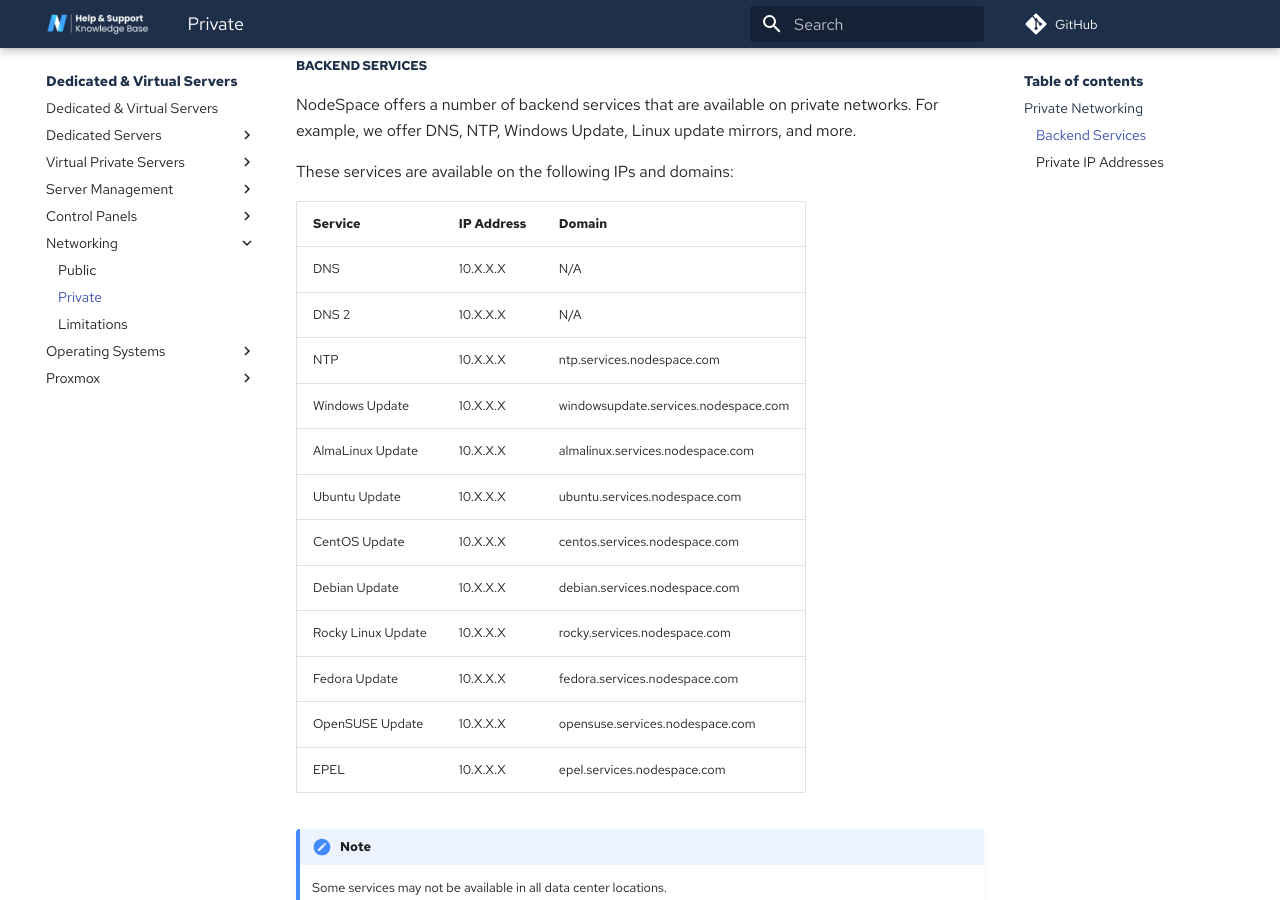
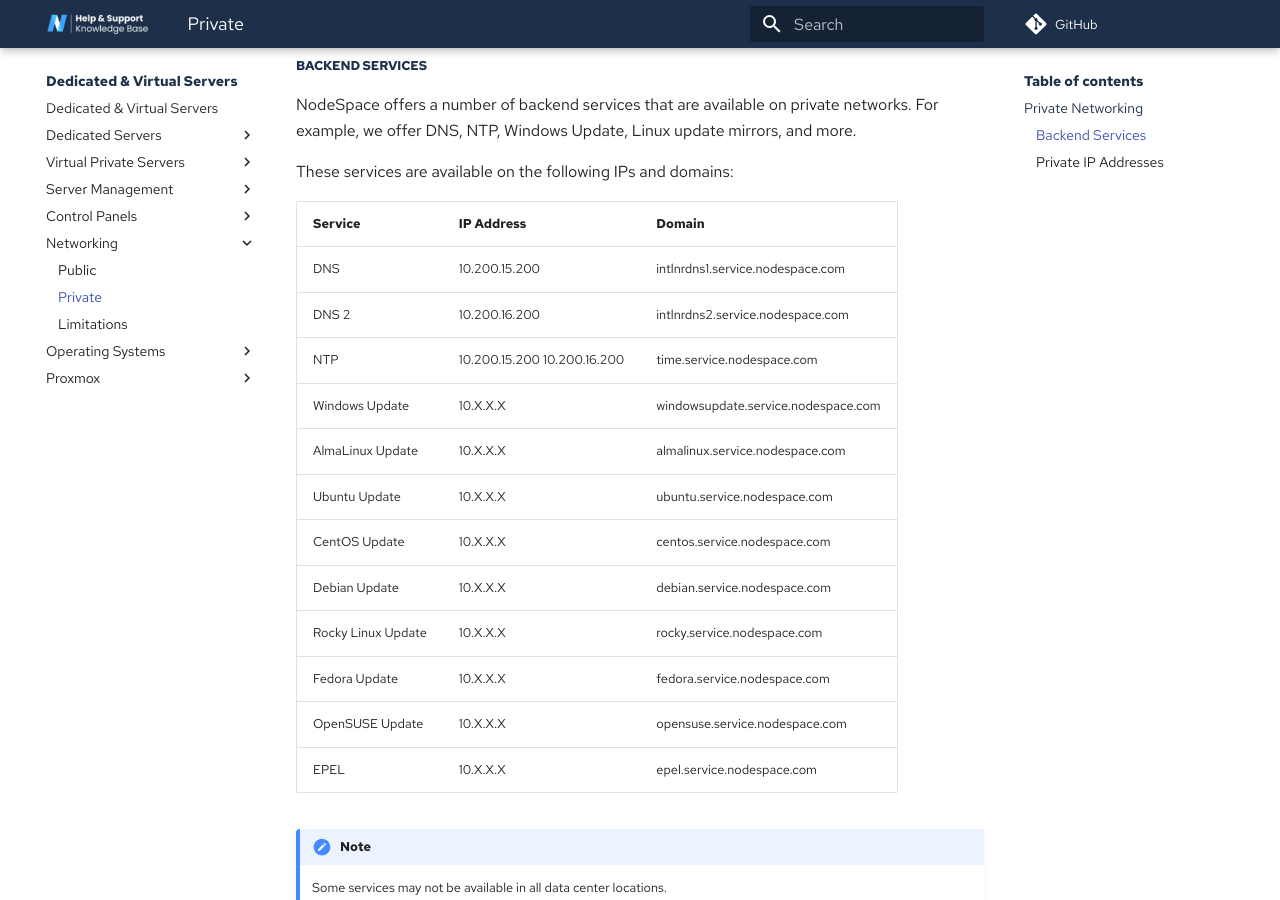
Before and after one commit to nodespacehosting/nodespace-learn, an MkDocs documentation site: the page built from docs/servers/networking/private.md, in a window 1280 px wide and 900 px high, scrolled down 484 px. Built offline with MkDocs 1.6.1 and Material for MkDocs 9.7.7, drawn with Linux system fonts in a browser that asks for light colours; some web fonts are replaced; comment, search, counter and statistics services are not loaded.

Commit message:
Adding internal services

```diff
--- a/docs/servers/networking/private.md
+++ b/docs/servers/networking/private.md
@@ -13,18 +13,18 @@ These services are available on the following IPs and domains:
 
 | Service | IP Address | Domain |
 | ------- | ---------- | ------ |
-| DNS     | 10.X.X.X   | N/A    |
-| DNS 2   | 10.X.X.X   | N/A    |
-| NTP     | 10.X.X.X   | ntp.services.nodespace.com |
-| Windows Update | 10.X.X.X | windowsupdate.services.nodespace.com |
-| AlmaLinux Update | 10.X.X.X | almalinux.services.nodespace.com |
-| Ubuntu Update | 10.X.X.X | ubuntu.services.nodespace.com |
-| CentOS Update | 10.X.X.X | centos.services.nodespace.com |
-| Debian Update | 10.X.X.X | debian.services.nodespace.com |
-| Rocky Linux Update | 10.X.X.X | rocky.services.nodespace.com |
-| Fedora Update | 10.X.X.X | fedora.services.nodespace.com |
-| OpenSUSE Update | 10.X.X.X | opensuse.services.nodespace.com |
-| EPEL | 10.X.X.X | epel.services.nodespace.com |
+| DNS     | 10.200.15.200   | intlnrdns1.service.nodespace.com    |
+| DNS 2   | 10.200.16.200   | intlnrdns2.service.nodespace.com    |
+| NTP     | 10.200.15.200 10.200.16.200   | time.service.nodespace.com |
+| Windows Update | 10.X.X.X | windowsupdate.service.nodespace.com |
+| AlmaLinux Update | 10.X.X.X | almalinux.service.nodespace.com |
+| Ubuntu Update | 10.X.X.X | ubuntu.service.nodespace.com |
+| CentOS Update | 10.X.X.X | centos.service.nodespace.com |
+| Debian Update | 10.X.X.X | debian.service.nodespace.com |
+| Rocky Linux Update | 10.X.X.X | rocky.service.nodespace.com |
+| Fedora Update | 10.X.X.X | fedora.service.nodespace.com |
+| OpenSUSE Update | 10.X.X.X | opensuse.service.nodespace.com |
+| EPEL | 10.X.X.X | epel.service.nodespace.com |
 
 !!! note
     Some services may not be available in all data center locations.
```
